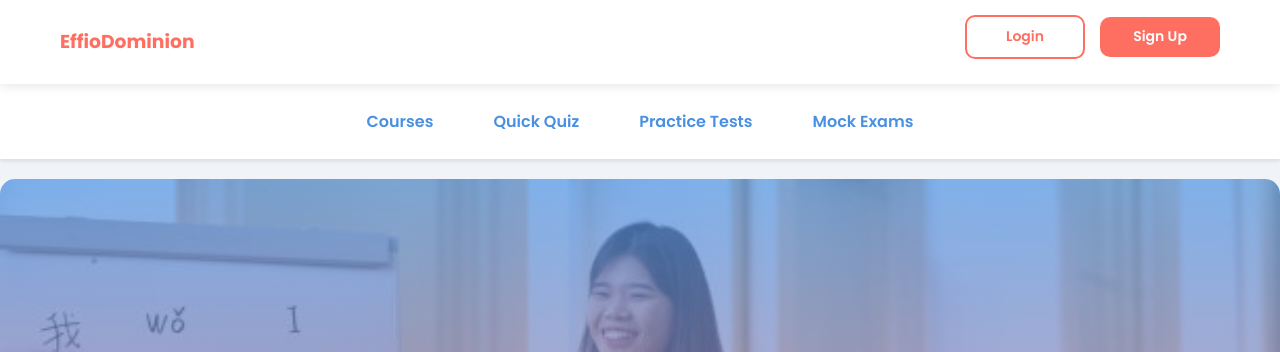
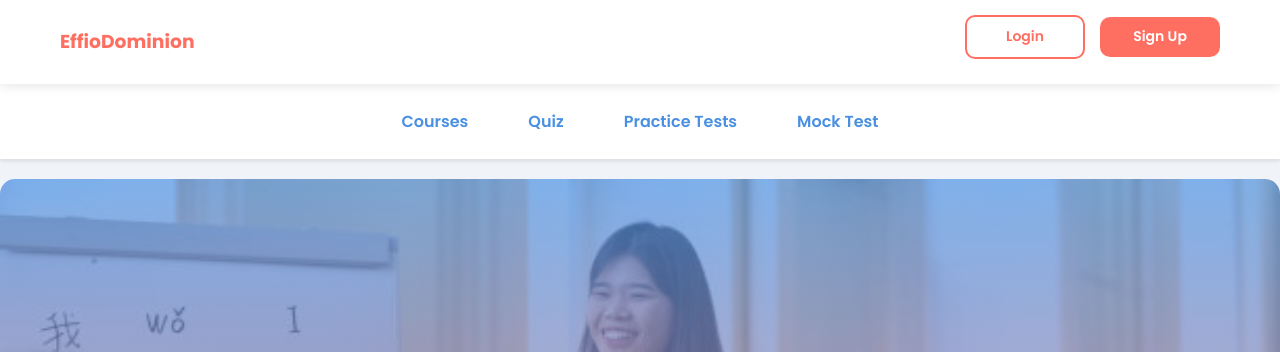
Before and after one commit to tamTrantam/QuizApp, a Django app: page / in a window 1280 px wide. Shown: the top 352 px of the page. Run offline with Django 5.2, Linux system fonts and the light colour scheme.

Commit message:
Deploy update - 2025-09-13 06:41:32

```diff
--- a/Effio_Ielts/Homepage/templates/homepage/home.html
+++ b/Effio_Ielts/Homepage/templates/homepage/home.html
@@ -30,9 +30,9 @@
 
 <nav>
     <a href="#courses">Courses</a>
-    <a href="#quiz">Quick Quiz</a>
+    <a href="{% url 'quizzes:user_dashboard' %}">Quiz</a>
     <a href="#practice">Practice Tests</a>
-    <a href="#mock">Mock Exams</a>
+    <a href="#mock">Mock Test</a>
 </nav>
 
 <div class="hero hero-local" style="background-image: linear-gradient(rgba(74, 144, 226, 0.7), rgba(255, 111, 97, 0.7)), url('{% static 'homepage/images/hero-bg.jpg' %}');">
```
